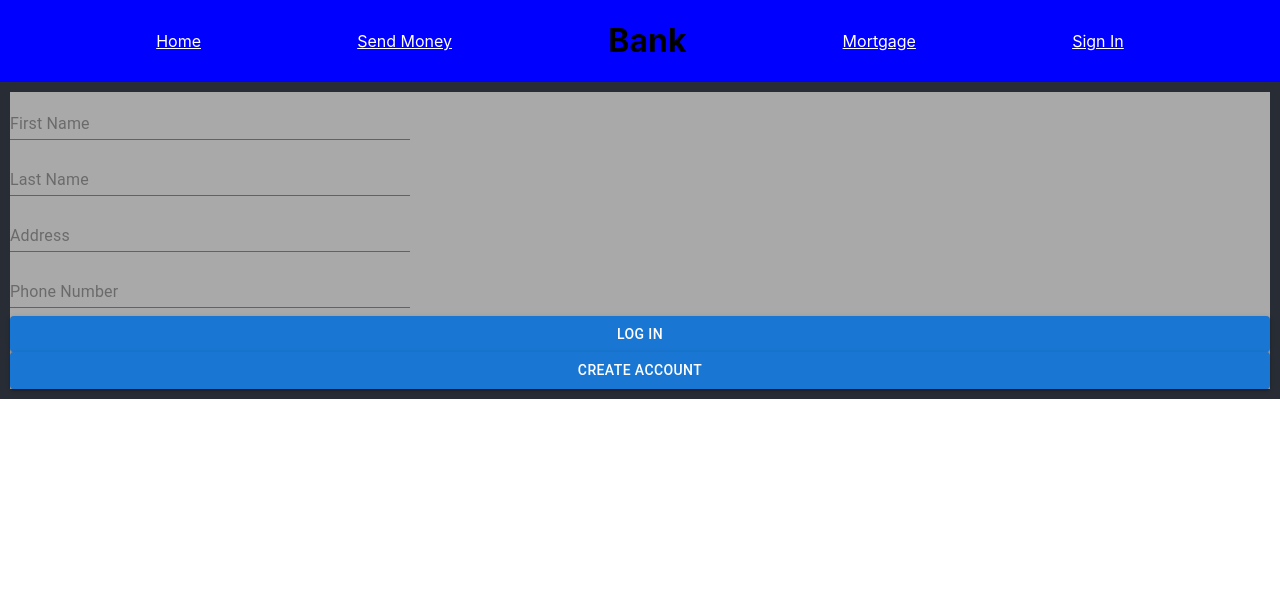
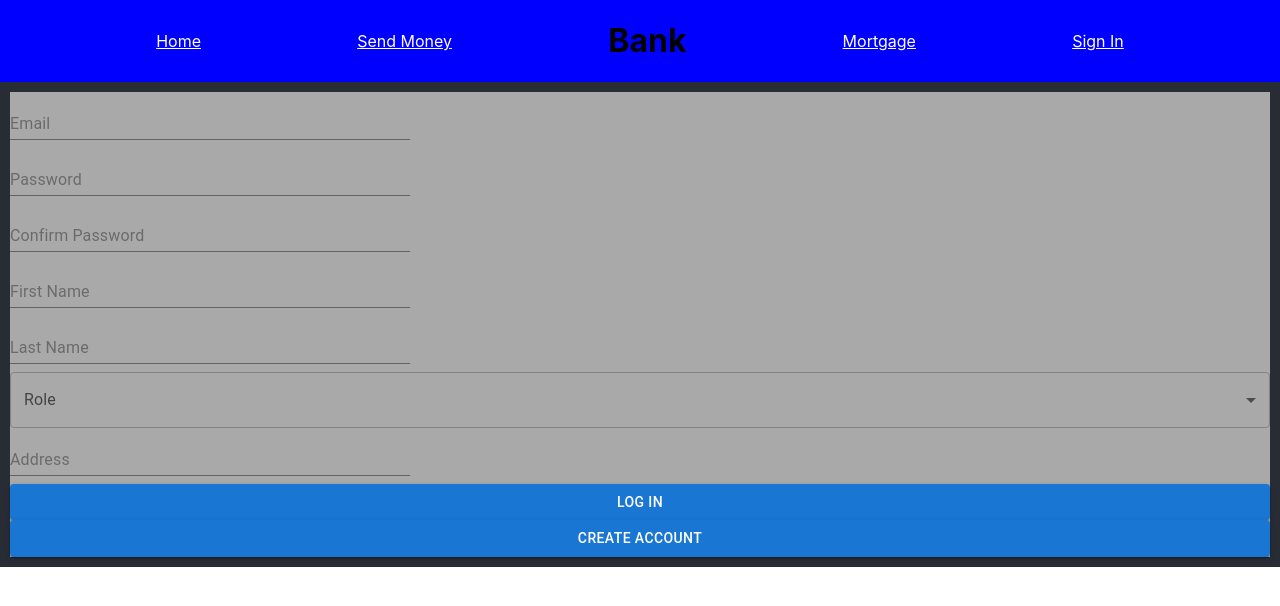
Before and after one commit to CsilvaD99/Vank, a React (Create React App) app in the folder banking/: page /signup in a window 1280 px wide. Shown: the top 606 px of the page. Built offline with nearby package versions, Linux system fonts and the light colour scheme.

Commit message:
updated signup page

```diff
--- a/banking/src/components/AccUpdate.js
+++ b/banking/src/components/AccUpdate.js
@@ -1,4 +1,5 @@
 import React from "react";
+import { Button } from "@mui/material";
 
 export default function AccUpdate() {
   return (
--- a/banking/src/components/Login.js
+++ b/banking/src/components/Login.js
@@ -26,7 +26,7 @@ export default function Login() {
 
         <Button
           onClick={() => {
-            <Signup />;
+            window.location.href = "/signup";
           }}
           variant="contained"
         >
--- a/banking/src/components/Signup.js
+++ b/banking/src/components/Signup.js
@@ -1,10 +1,43 @@
 import React from "react";
-import { TextField, Button } from "@mui/material";
+import {
+  TextField,
+  Button,
+  FormControl,
+  InputLabel,
+  Select,
+  MenuItem,
+} from "@mui/material";
 
 export default function Signup() {
+  console.log("signup component");
+
   return (
     <div className="Signup">
       <form className="Signup">
+        <TextField
+          sx={{ width: { sm: 150, md: 400 } }}
+          margin="normal"
+          variant="standard"
+          type="text"
+          name="email"
+          placeholder="Email"
+        />
+        <TextField
+          sx={{ width: { sm: 150, md: 400 } }}
+          margin="normal"
+          variant="standard"
+          type="text"
+          name="password"
+          placeholder="Password"
+        />
+        <TextField
+          sx={{ width: { sm: 150, md: 400 } }}
+          margin="normal"
+          variant="standard"
+          type="text"
+          name="passwordConfirm"
+          placeholder="Confirm Password"
+        />
         <TextField
           sx={{ width: { sm: 150, md: 400 } }}
           margin="normal"
@@ -21,6 +54,13 @@ export default function Signup() {
           name="lastName"
           placeholder="Last Name"
         />
+        <FormControl>
+          <InputLabel>Role</InputLabel>
+          <Select label="type">
+            <MenuItem value={"client"}>Client</MenuItem>
+            <MenuItem value={"teller"}>Bank Teller</MenuItem>
+          </Select>
+        </FormControl>
         <TextField
           sx={{ width: { sm: 150, md: 400 } }}
           margin="normal"
@@ -29,15 +69,15 @@ export default function Signup() {
           name="address"
           placeholder="Address"
         />
-        <TextField
-          sx={{ width: { sm: 150, md: 400 } }}
-          margin="normal"
-          variant="standard"
-          type="text"
-          name="phone"
-          placeholder="Phone Number"
-        />
-        <Button variant="contained">Log In</Button>
+
+        <Button
+          variant="contained"
+          onClick={() => {
+            window.location.href = "/login";
+          }}
+        >
+          Log In
+        </Button>
         <Button variant="contained">Create Account</Button>
       </form>
     </div>
```
Also changed, not shown: banking/src/actions/Sign.js (added), 1 other file (tests, documents, lock files or other folders).
